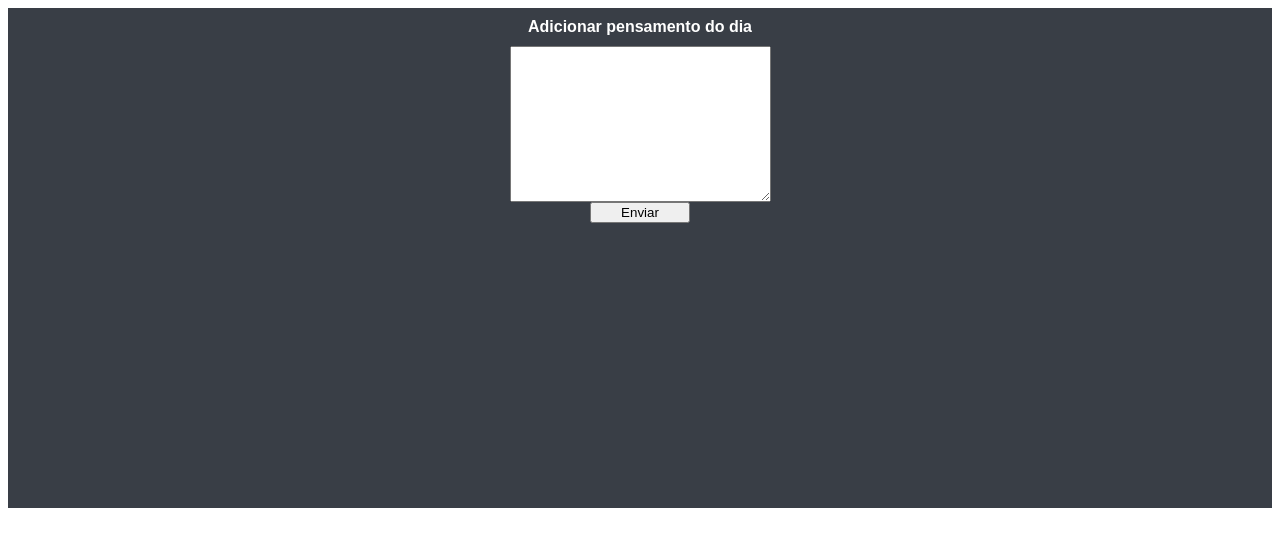
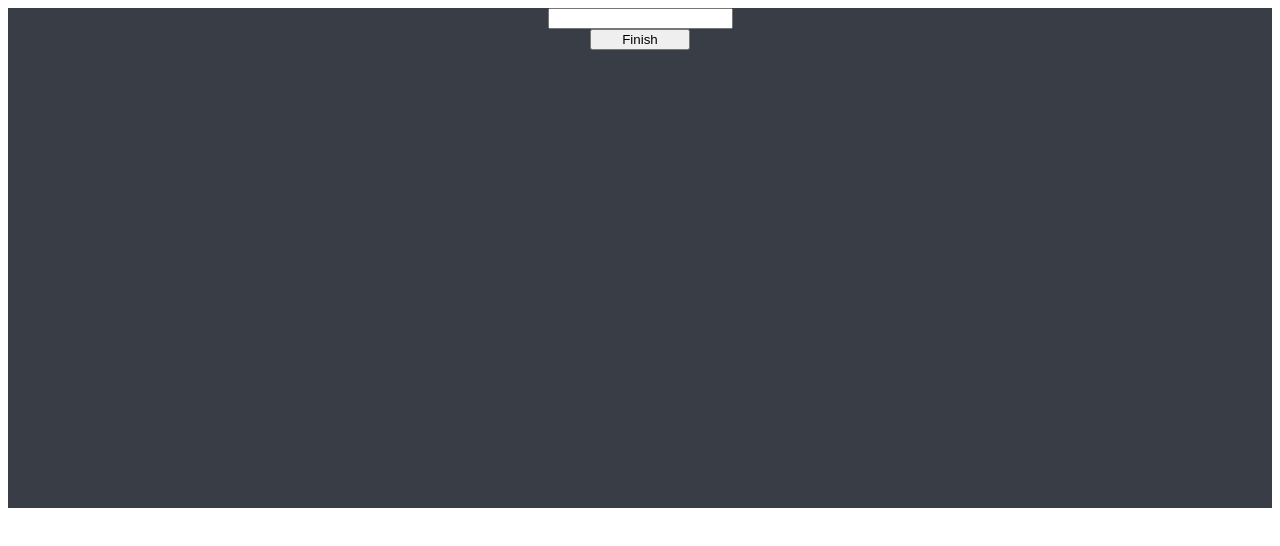
Before and after one commit to MisaelSantos/todothinks, a React (Create React App) app: page / in a window 1280 px wide. Shown: the top 546 px of the page. Built offline with nearby package versions, Linux system fonts and the light colour scheme.

Commit message:
add components, props, state, forms

```diff
--- a/src/App.js
+++ b/src/App.js
@@ -1,26 +1,50 @@
 import React from 'react';
 
-import useForm from "./hooks/useForm";
 import './styleApp.css';
 
-function App(){
-  const [{ values, loading }, handleChange, handleSubmit] = useForm();
+class App extends React.Component {
 
-  //tentei fazer, mas não deu, pois tive varios problemas com hooks, é complicado entender agora, é melhor fazer em class amanhã, gosta de dar commit, para ver meu progresso diário
+  constructor(props) {
+    super(props);
 
-  const enviarContato = () => {
+    this.todos = [];
 
-  };
+    this.handleChange = this.handleChange.bind(this);
+    this.handleSubmit = this.handleSubmit.bind(this);
+    this.valuesLocalStorage = this.valuesLocalStorage.bind(this);
 
-  return(
-    <div className="App">
-      <form onSubmit={handleSubmit(enviarContato)}>
-        <label className="lb">Adicionar pensamento do dia</label>
-        <textarea onChange={handleChange} name="name" id="" cols="30" rows="10"></textarea>
-        <button type="submit" className="btn">{loading ? "Enviando..." : "Enviar"}</button>
-      </form>
-    </div>
-  )
+    this.state = {
+      value: ''
+    }
+
+  }
+
+  handleChange(event) {
+    this.setState({
+      value: event.target.value
+    });
+  }
+
+  handleSubmit(event) {
+    this.todos.push(this.state.value);
+    localStorage.setItem('myValueInLocalStorage', JSON.stringify(this.todos));
+    event.preventDefault();
+  }
+
+  valuesLocalStorage() {
+    const data = JSON.parse(localStorage.getItem('myValueInLocalStorage')) || [];
+  }
+
+  render() {
+    return (
+      <div className="App">
+        <form onSubmit={this.handleSubmit}>
+          <input type="text" value={this.state.value} className="thought" onChange={this.handleChange} />
+          <button onClick={this.valuesLocalStorage} className="btn">Finish</button>
+        </form>
+      </div>
+    )
+  }
 
 }
 
--- a/src/hooks/useForm.js
+++ /dev/null
@@ -1,23 +0,0 @@
-import { useState } from "react";
-
-const useForm = (callback) => {
-  const [values, setValues] = useState({ });
-  const [loading, setLoading] = useState(false);
-
-  const handleChange = (event) => {
-    const auxValues = { ...values };
-    auxValues[event.target.name] = event.target.value;
-    setValues(auxValues);
-  };
-
-  const handleSubmit = callback => event => {
-    event.preventDefault();
-    setLoading(true);
-    callback();
-    setLoading(false);
-  };
-
-  return [{ values, loading }, handleChange, handleSubmit];
-};
-
-export default useForm;
```
